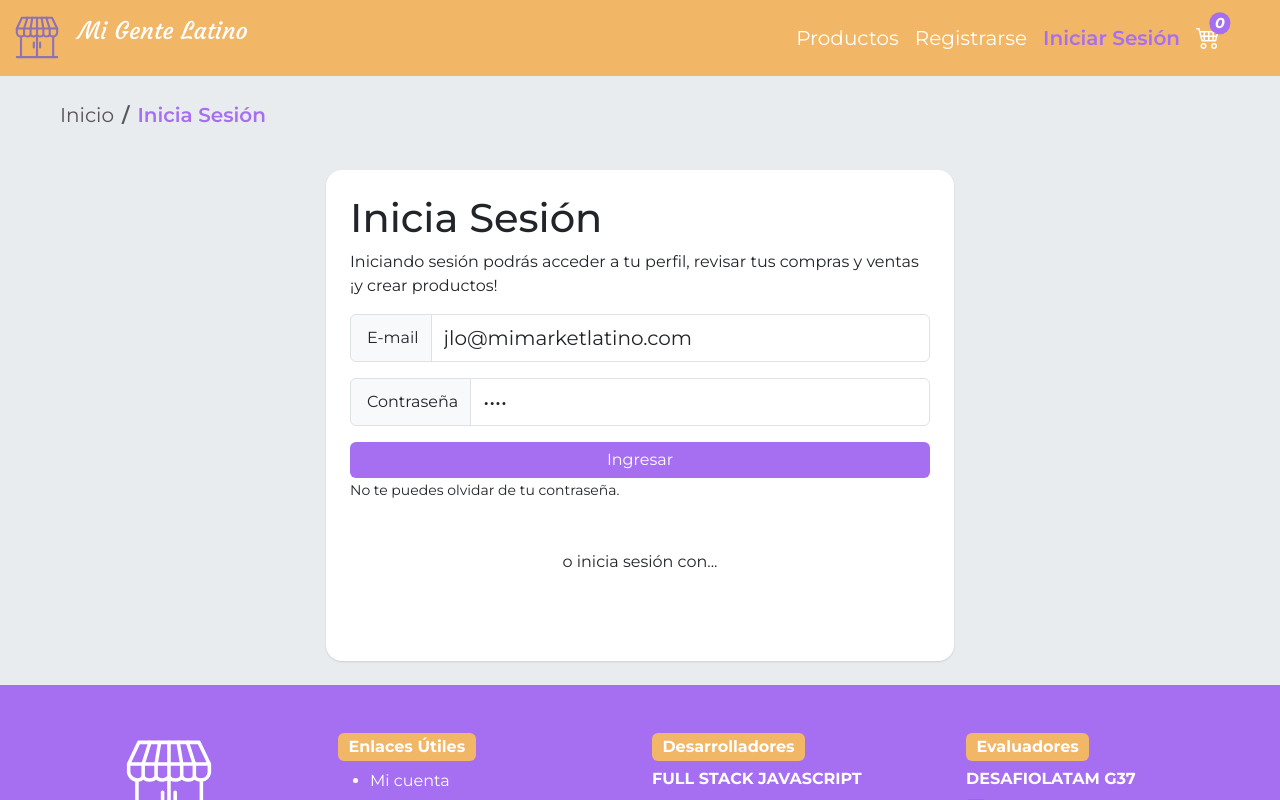
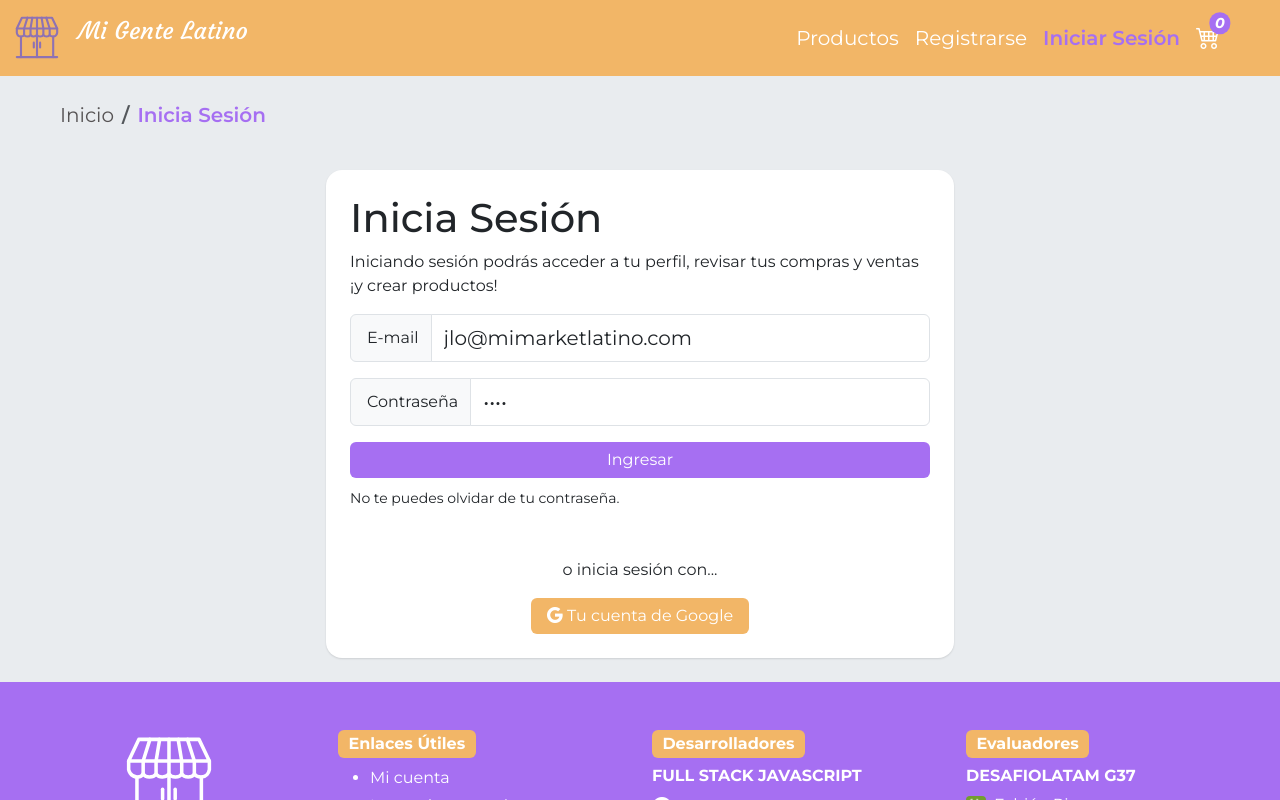
Before and after one commit to carolinalunasfarah/marketplace-frontend-react-user, a React (Vite) app: page /inicia-sesion in a window 1280 px wide. Shown: the top 800 px of the page. Built offline with nearby package versions, Linux system fonts and the light colour scheme.

Commit message:
update googleButton

```diff
--- /dev/null
+++ b/src/components/GoogleButton.jsx
@@ -0,0 +1,41 @@
+import { useState, useEffect } from "react";
+import { useGoogleLogin, hasGrantedAllScopesGoogle } from "@react-oauth/google";
+
+// react-bootstrap
+import { Button } from "react-bootstrap";
+
+const GoogleButton = ({ onSuccess, scopes }) => {
+    const [tokenResponse, setTokenResponse] = useState(null);
+
+    useEffect(() => {
+        if (tokenResponse) {
+            const access = hasGrantedAllScopesGoogle(tokenResponse, ...scopes);
+            console.log("Access granted:", access);
+        }
+    }, [tokenResponse, scopes]);
+
+    const login = useGoogleLogin({
+        onSuccess: (response) => {
+            setTokenResponse(response);
+            if (onSuccess) {
+                onSuccess(response);
+            }
+        },
+        flow: "auth-code",
+    });
+
+    const handleClick = () => {
+        login();
+    };
+
+    return (
+        <Button
+            onClick={handleClick}
+            type="submit"
+            className="btn-secondary border-0 w-100 px-3">
+            <i class="bi bi-google"></i> Tu cuenta de Google
+        </Button>
+    );
+};
+
+export default GoogleButton;
--- a/src/components/GoogleLogIn.jsx
+++ /dev/null
@@ -1,13 +0,0 @@
-import { GoogleLogin } from "@react-oauth/google";
-
-
-export function LoginGoogle() {
-    const responseMessage = (response) => {
-        console.log(response);
-    };
-    const errorMessage = (error) => {
-        console.log(error);
-    };
-
-    return <GoogleLogin onSuccess={responseMessage} onError={errorMessage} />;
-}
--- a/src/views/Login.jsx
+++ b/src/views/Login.jsx
@@ -9,8 +9,8 @@ import { DataContext } from "../context/DataContext";
 import { Container, Row, Col, Form, InputGroup, Button } from "react-bootstrap";
 
 // components
-import NavigationTrail  from "../components/NavigationTrail";
-import { LoginGoogle } from "../components/GoogleLogIn";
+import NavigationTrail from "../components/NavigationTrail";
+import GoogleButton from "../components/GoogleButton";
 
 // notifications
 import Swal from "sweetalert2";
@@ -110,7 +110,7 @@ const Login = () => {
                             </InputGroup>
                             <Button
                                 type="submit"
-                                className="btn-primar border-0 w-100">
+                                className="btn-primar border-0 w-100 mb-2">
                                 Ingresar
                             </Button>
                         </Form>
@@ -121,7 +121,7 @@ const Login = () => {
                     <section className="mt-5 text-center">
                         <p>o inicia sesión con...</p>
                         <article className="d-inline-block">
-                            <LoginGoogle />
+                            <GoogleButton />
                         </article>
                     </section>
                 </Col>
--- a/src/views/Register.jsx
+++ b/src/views/Register.jsx
@@ -9,7 +9,7 @@ import { DataContext } from "../context/DataContext";
 import { Container, Row, Col, Form, InputGroup, Button } from "react-bootstrap";
 
 // components
-import { LoginGoogle } from "../components/GoogleLogIn";
+import GoogleButton from "../components/GoogleButton";
 import NavigationTrail from "../components/NavigationTrail";
 
 // notifications
@@ -169,13 +169,13 @@ const Register = () => {
                             </InputGroup>
                             <Button
                                 type="submit"
-                                className="btn-primar border-0 w-100">
+                                className="btn-primary border-0 w-100">
                                 Crear Cuenta
                             </Button>
                             <section className="mt-5 text-center">
                                 <p>o continúa con...</p>
                                 <article className="d-inline-block">
-                                    <LoginGoogle />
+                                    <GoogleButton />
                                 </article>
                             </section>
                         </Form>
```
